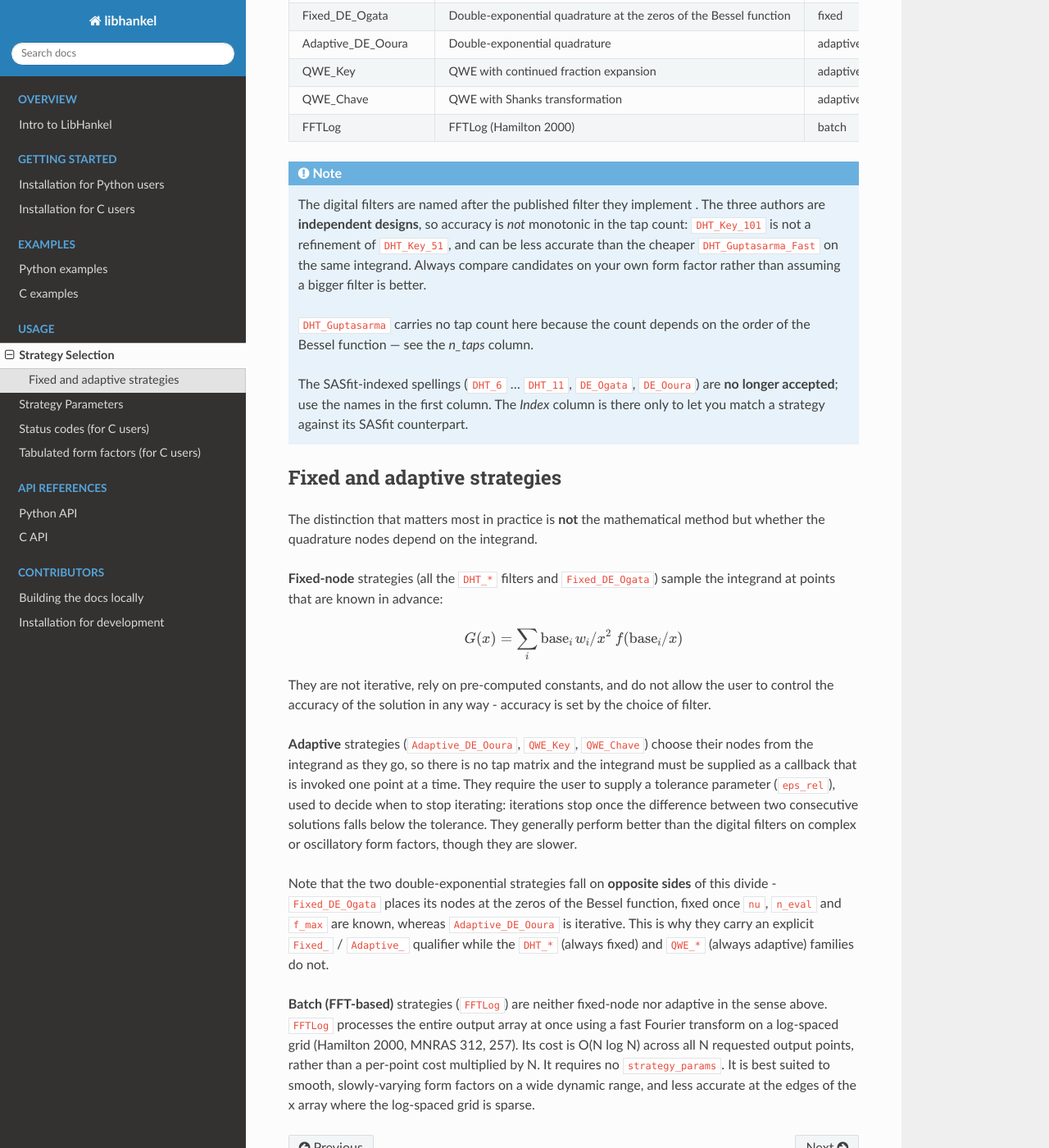
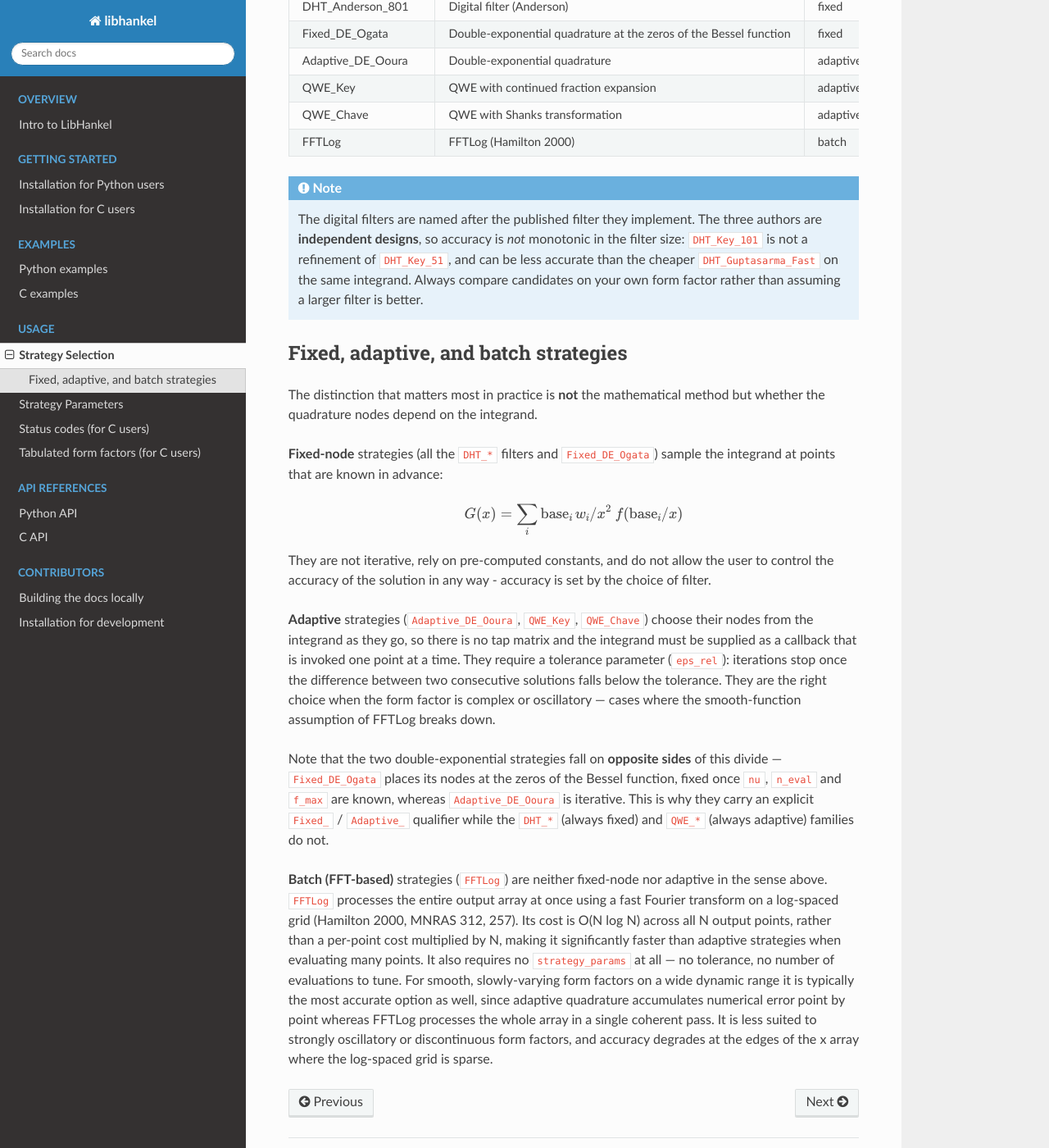
Before and after one commit to Letizia97/libhankel, a Sphinx documentation site: the page built from docs/source/usage/strategy_selection.rst, in a window 1280 px wide and 1400 px high, scrolled down 747 px. Shown: the whole window at 82% size. Built offline with Sphinx 7.4.7 and the Read the Docs theme 3.1.0, drawn with Linux system fonts in a browser that asks for light colours; some of the changed text lies outside the part shown.

Commit message:
Improve strategy selection section and examples

```diff
--- a/docs/source/usage/strategy_selection.rst
+++ b/docs/source/usage/strategy_selection.rst
@@ -3,77 +3,67 @@
 Strategy Selection
 ================================
 
-LibHankel includes various implementations of the Hankel transform, corresponding to
-different ways of approximating the Hankel transform integral.
+LibHankel provides several implementations of the Hankel transform. All of them are
+accessed through the same ``hankel_transform`` function by passing a ``strategy_name``
+string, so switching strategies is a one-word change with no other code to modify.
 
-Independently of the interface being used, the ``hankel_transform`` function is designed
-to receive a parameter named ``strategy_name``, which allows the user the select one of
-the strategies available.
+**Not sure which to pick?** Start with ``FFTLog``. It requires no strategy parameters,
+runs in O(N log N) time across the whole output array, and is typically the most accurate
+option for smooth, slowly-varying form factors evaluated over a wide dynamic range.
+If your form factor is strongly oscillatory or has sharp features, try one of the adaptive
+strategies (``QWE_Chave``, ``QWE_Key``, ``Adaptive_DE_Ooura``) instead — they let you
+control convergence via a tolerance parameter.
 
-The following table lists the strategies that are available in LibHankel.
-The column named *Strategy Name* contains the possible strings the user could pass in as
-``strategy_name`` when calling the ``hankel_transform`` function.
+The following table lists all available strategies.
 *Nodes* records whether the quadrature points are fixed or chosen adaptively (see
-:ref:`fixed-vs-adaptive` below), and *n_taps* how many times the integrand is
-evaluated per output point (``—`` for batch strategies, where cost is shared across all N points).
-The column named *Index* refers to the numbering used in SASfit, for cross-reference.
+:ref:`fixed-vs-adaptive` below).
+The *Index* column is the numbering used in SASfit, for cross-reference.
 
 
 .. table:: Hankel transform strategies available in LibHankel.
 
-    +----------------------+---------------------------------------+----------+----------------+----------------------+
-    | Strategy Name        | Type / Method                         | Nodes    | n_taps         | Index (as in SASfit) |
-    +======================+=======================================+==========+================+======================+
-    | DHT_Guptasarma       | Digital filter (Guptasarma & Singh)   | fixed    | 120 (J0)       | 6                    |
-    |                      |                                       |          | 140 (J1)       |                      |
-    +----------------------+---------------------------------------+----------+----------------+----------------------+
-    | DHT_Guptasarma_Fast  | Digital filter (Guptasarma & Singh)   | fixed    | 61 (J0)        | 7                    |
-    |                      |                                       |          | 47 (J1)        |                      |
-    +----------------------+---------------------------------------+----------+----------------+----------------------+
-    | DHT_Key_51           | Digital filter (Key)                  | fixed    | 51             | 8                    |
-    +----------------------+---------------------------------------+----------+----------------+----------------------+
-    | DHT_Key_101          | Digital filter (Key)                  | fixed    | 101            | 9                    |
-    +----------------------+---------------------------------------+----------+----------------+----------------------+
-    | DHT_Key_201          | Digital filter (Key)                  | fixed    | 201            | 10                   |
-    +----------------------+---------------------------------------+----------+----------------+----------------------+
-    | DHT_Anderson_801     | Digital filter (Anderson)             | fixed    | 801            | 11                   |
-    +----------------------+---------------------------------------+----------+----------------+----------------------+
-    | Fixed_DE_Ogata       | Double-exponential quadrature         | fixed    | ``n_eval``     | 1                    |
-    |                      | at the zeros of the Bessel function   |          |                |                      |
-    +----------------------+---------------------------------------+----------+----------------+----------------------+
-    | Adaptive_DE_Ooura    | Double-exponential quadrature         | adaptive | up to          | 0                    |
-    |                      |                                       |          | ``n_eval``     |                      |
-    +----------------------+---------------------------------------+----------+----------------+----------------------+
-    | QWE_Key              | QWE with continued fraction expansion | adaptive | up to          | 12                   |
-    |                      |                                       |          | ``n_eval``     |                      |
-    +----------------------+---------------------------------------+----------+----------------+----------------------+
-    | QWE_Chave            | QWE with Shanks transformation        | adaptive | up to          | 13                   |
-    |                      |                                       |          | ``n_eval``     |                      |
-    +----------------------+---------------------------------------+----------+----------------+----------------------+
-    | FFTLog               | FFTLog (Hamilton 2000)                | batch    | —              | 16                   |
-    +----------------------+---------------------------------------+----------+----------------+----------------------+
+    +----------------------+---------------------------------------+----------+----------------------+
+    | Strategy Name        | Type / Method                         | Nodes    | Index (as in SASfit) |
+    +======================+=======================================+==========+======================+
+    | DHT_Guptasarma       | Digital filter (Guptasarma & Singh)   | fixed    | 6                    |
+    +----------------------+---------------------------------------+----------+----------------------+
+    | DHT_Guptasarma_Fast  | Digital filter (Guptasarma & Singh)   | fixed    | 7                    |
+    +----------------------+---------------------------------------+----------+----------------------+
+    | DHT_Key_51           | Digital filter (Key)                  | fixed    | 8                    |
+    +----------------------+---------------------------------------+----------+----------------------+
+    | DHT_Key_101          | Digital filter (Key)                  | fixed    | 9                    |
+    +----------------------+---------------------------------------+----------+----------------------+
+    | DHT_Key_201          | Digital filter (Key)                  | fixed    | 10                   |
+    +----------------------+---------------------------------------+----------+----------------------+
+    | DHT_Anderson_801     | Digital filter (Anderson)             | fixed    | 11                   |
+    +----------------------+---------------------------------------+----------+----------------------+
+    | Fixed_DE_Ogata       | Double-exponential quadrature         | fixed    | 1                    |
+    |                      | at the zeros of the Bessel function   |          |                      |
+    +----------------------+---------------------------------------+----------+----------------------+
+    | Adaptive_DE_Ooura    | Double-exponential quadrature         | adaptive | 0                    |
+    +----------------------+---------------------------------------+----------+----------------------+
+    | QWE_Key              | QWE with continued fraction expansion | adaptive | 12                   |
+    +----------------------+---------------------------------------+----------+----------------------+
+    | QWE_Chave            | QWE with Shanks transformation        | adaptive | 13                   |
+    +----------------------+---------------------------------------+----------+----------------------+
+    | FFTLog               | FFTLog (Hamilton 2000)                | batch    | 16                   |
+    +----------------------+---------------------------------------+----------+----------------------+
 
 .. note::
 
-   The digital filters are named after the published filter they implement .
+   The digital filters are named after the published filter they implement.
    The three authors are **independent designs**, so accuracy is *not* monotonic in the
-   tap count: ``DHT_Key_101`` is not a refinement of ``DHT_Key_51``, and can be less
+   filter size: ``DHT_Key_101`` is not a refinement of ``DHT_Key_51``, and can be less
    accurate than the cheaper ``DHT_Guptasarma_Fast`` on the same integrand.
-   Always compare candidates on your own form factor rather than assuming a bigger
+   Always compare candidates on your own form factor rather than assuming a larger
    filter is better.
 
-   ``DHT_Guptasarma`` carries no tap count here because the count depends on the order of the
-   Bessel function — see the *n_taps* column.
-
-   The SASfit-indexed spellings (``DHT_6`` ... ``DHT_11``, ``DE_Ogata``, ``DE_Ooura``)
-   are **no longer accepted**; use the names in the first column. The *Index* column is
-   there only to let you match a strategy against its SASfit counterpart.
 
 
 .. _fixed-vs-adaptive:
 
-Fixed and adaptive strategies
------------------------------
+Fixed, adaptive, and batch strategies
+--------------------------------------
 
 The distinction that matters most in practice is **not** the mathematical method but
 whether the quadrature nodes depend on the integrand.
@@ -91,14 +81,13 @@
 
 **Adaptive** strategies (``Adaptive_DE_Ooura``, ``QWE_Key``, ``QWE_Chave``) choose their
 nodes from the integrand as they go, so there is no tap matrix and the integrand must be
-supplied as a callback that is invoked one point at a time. They require the user to
-supply a tolerance parameter (``eps_rel``), used to decide when to stop iterating:
-iterations stop once the difference between two consecutive solutions falls below the
-tolerance. They generally perform better than the digital filters on complex or
-oscillatory form factors, though they are slower.
+supplied as a callback that is invoked one point at a time. They require a tolerance
+parameter (``eps_rel``): iterations stop once the difference between two consecutive
+solutions falls below the tolerance. They are the right choice when the form factor is
+complex or oscillatory — cases where the smooth-function assumption of FFTLog breaks down.
 
 Note that the two double-exponential strategies fall on **opposite sides** of this
-divide - ``Fixed_DE_Ogata`` places its nodes at the zeros of the Bessel function, fixed
+divide — ``Fixed_DE_Ogata`` places its nodes at the zeros of the Bessel function, fixed
 once ``nu``, ``n_eval`` and ``f_max`` are known, whereas ``Adaptive_DE_Ooura`` is
 iterative. This is why they carry an explicit ``Fixed_`` / ``Adaptive_`` qualifier while
 the ``DHT_*`` (always fixed) and ``QWE_*`` (always adaptive) families do not.
@@ -106,7 +95,11 @@
 **Batch (FFT-based)** strategies (``FFTLog``) are neither fixed-node nor adaptive in the
 sense above. ``FFTLog`` processes the entire output array at once using a fast Fourier
 transform on a log-spaced grid (Hamilton 2000, MNRAS 312, 257). Its cost is O(N log N)
-across all N requested output points, rather than a per-point cost multiplied by N. It
-requires no ``strategy_params``. It is best suited to smooth, slowly-varying form factors
-on a wide dynamic range, and less accurate at the edges of the x array where the
-log-spaced grid is sparse.
+across all N output points, rather than a per-point cost multiplied by N, making it
+significantly faster than adaptive strategies when evaluating many points. It also
+requires no ``strategy_params`` at all — no tolerance, no number of evaluations to tune.
+For smooth, slowly-varying form factors on a wide dynamic range it is typically the most
+accurate option as well, since adaptive quadrature accumulates numerical error point by
+point whereas FFTLog processes the whole array in a single coherent pass. It is less
+suited to strongly oscillatory or discontinuous form factors, and accuracy degrades at
+the edges of the x array where the log-spaced grid is sparse.
```
Also changed, not shown: docs/source/examples/c_examples.rst (+4 -4 lines), docs/source/examples/python_examples.rst (+3 -4 lines).
